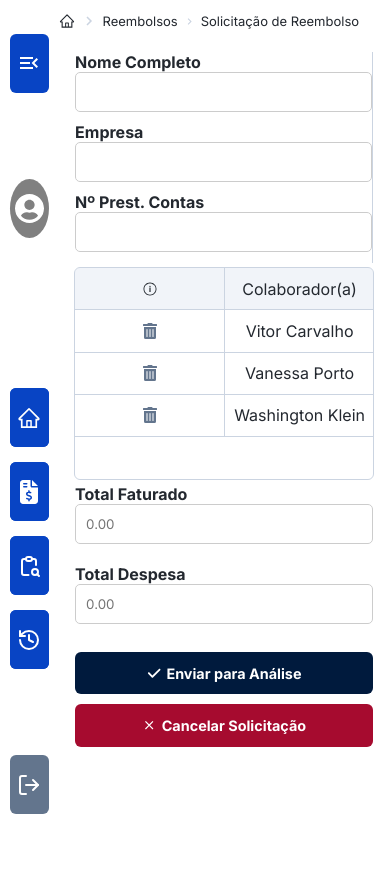
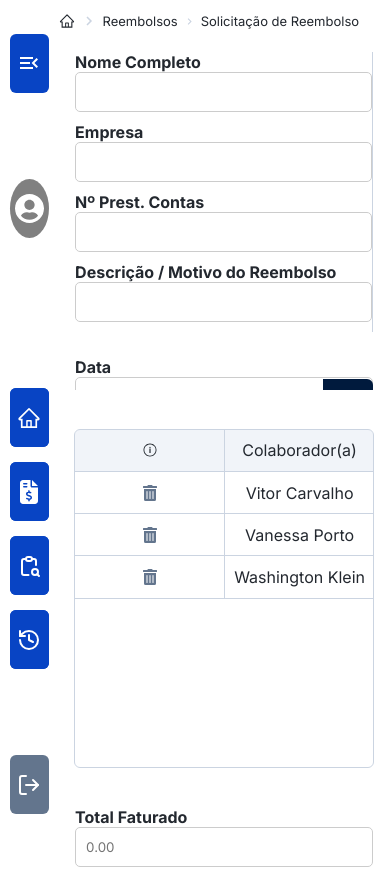
Before and after one commit to lucasgomesdacruz/sispar, a React (Vite) app: page /reembolso in a window 390 px wide. Shown: the top 869 px of the page. Before the commit the page ends 844 px from the top, so only its background shows below. Built offline with nearby package versions, Linux system fonts and the light colour scheme.

Commit message:
styles: muda tamanho dos containers e espaços

```diff
--- a/src/pages/reembolso/Reembolso.module.scss
+++ b/src/pages/reembolso/Reembolso.module.scss
@@ -450,13 +450,13 @@
             margin: 0 auto;
             align-items: center;
             flex-direction: column;
-            gap: 5px;
+            gap: 40px;
 
             .infoContainer {
                 margin-top: 10px;
                 flex-direction: column;
-                gap: 5px;
-                height: 25vh;
+                gap: 25px;
+                height: 40vh;
                 overflow-y: scroll;
 
                 .form {
@@ -534,7 +534,7 @@
                 display: flex;
                 align-items: start;
                 width: 100%;
-                height: 25vh;
+                height: 40vh;
                 border-radius: 5px;
                 overflow-x: scroll;
 
```
